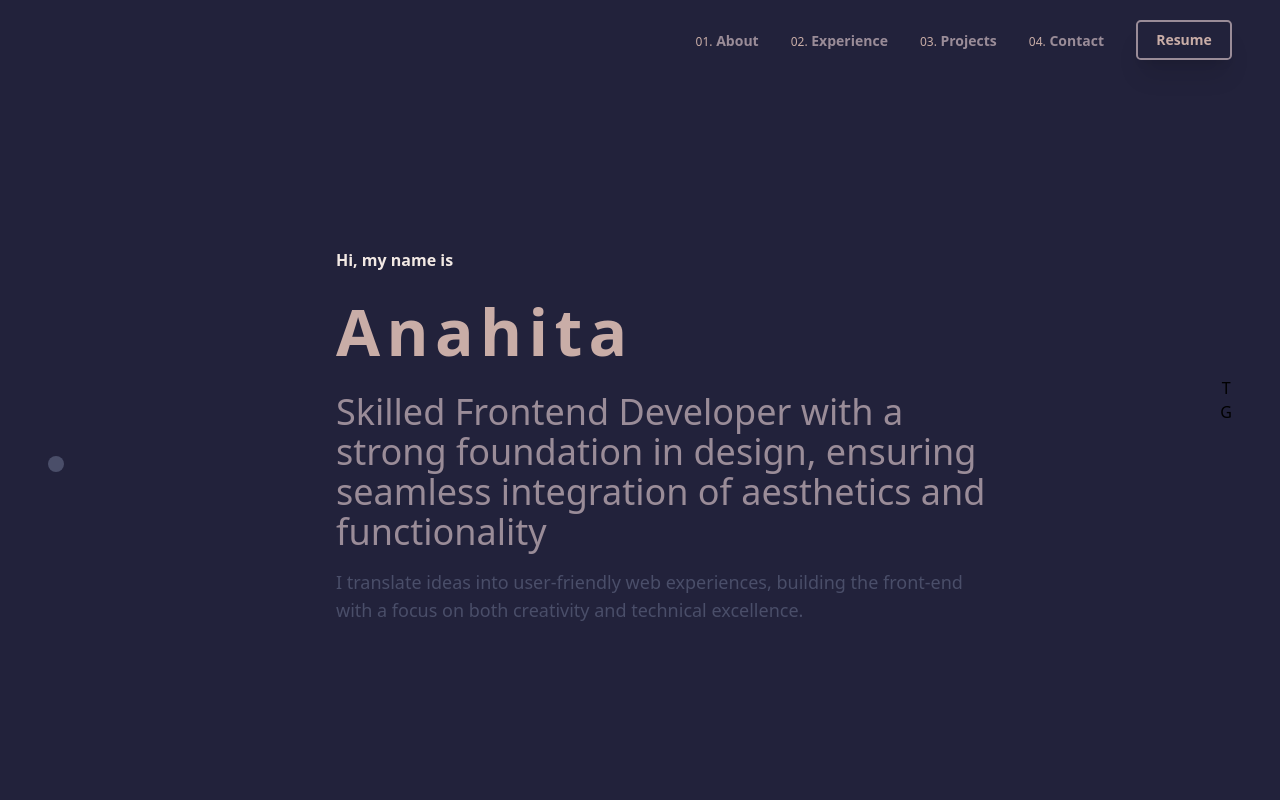
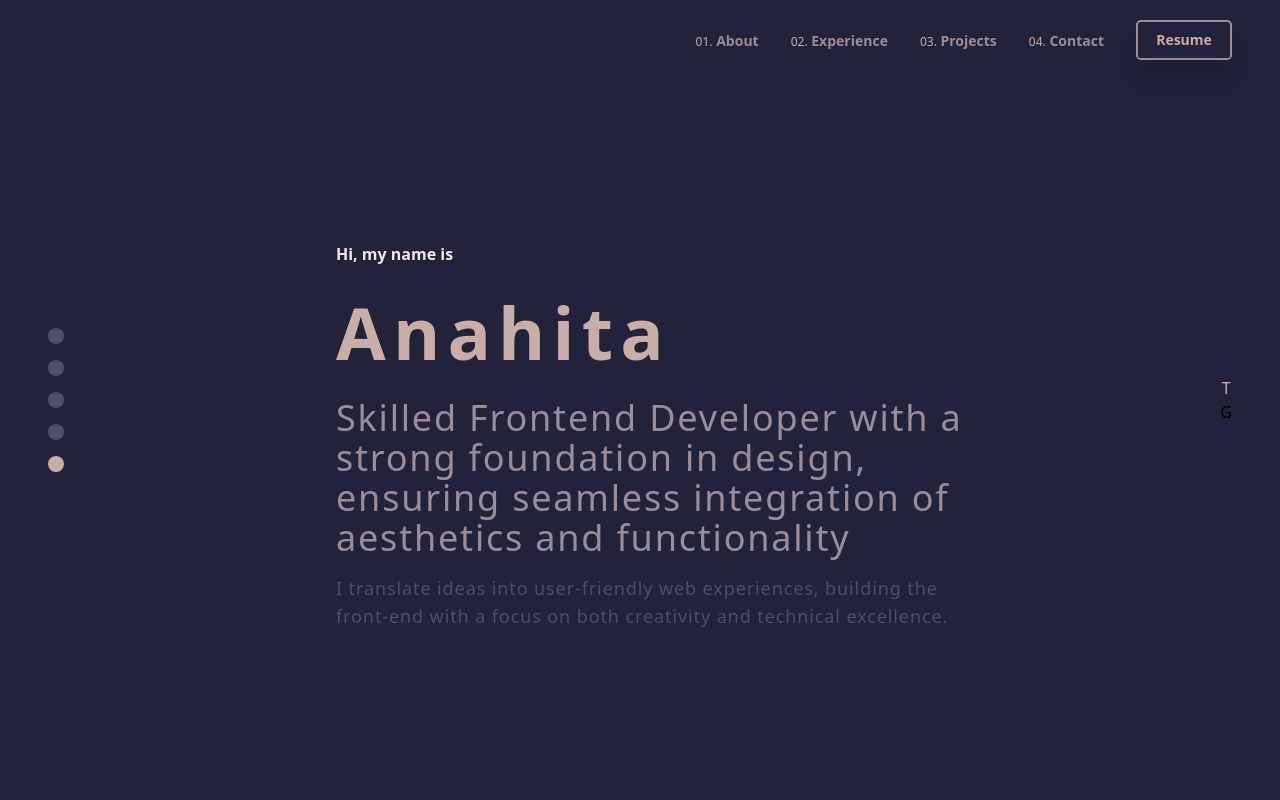
Before and after one commit to HitaBeeDev/portfolio, a React (Vite) app: page / in a window 1280 px wide. Shown: the top 800 px of the page. Built offline with nearby package versions, Linux system fonts and the light colour scheme.

Commit message:
updating UI

```diff
--- a/src/Components/Container.jsx
+++ b/src/Components/Container.jsx
@@ -41,7 +41,7 @@ function Container() {
             <div
               key={index}
               className={`h-4 w-4 rounded-full my-2 ${
-                activeDot === index ? "bg-color2" : "bg-gray-300"
+                activeDot === index ? "bg-color4" : "bg-color2"
               }`}
               onClick={() => handleDotClick(index)}
             ></div>
@@ -49,7 +49,7 @@ function Container() {
         </div>
 
         <div className="flex flex-col justify-center items-center h-screen bg-red-200 mr-12 fixed right-0">
-          <p>T</p>
+          <p className="text-color4">T</p>
           <p>G</p>
         </div>
       </div>
--- a/src/Components/HomeSection.jsx
+++ b/src/Components/HomeSection.jsx
@@ -4,16 +4,16 @@ function HomeSection() {
       <div className="ml-52 mb-12">
         <p className="text-md text-color5 font-semibold">Hi, my name is</p>
 
-        <p className="text-[4rem] text-color4 font-bold tracking-widest mt-3">
+        <p className="text-[4.5rem] text-color4 font-bold tracking-widest mt-3">
           Anahita
         </p>
 
-        <p className="text-4xl font-normal text-color3 mt-3 mr-[10rem]">
+        <p className="text-4xl tracking-wider font-medium text-color3 mt-3 mr-[10rem]">
           Skilled Frontend Developer with a strong foundation in design,
           ensuring seamless integration of aesthetics and functionality
         </p>
 
-        <p className="text-lg text-color2 font-normal  mt-4 mr-[10rem]">
+        <p className="text-lg tracking-wider text-color2 font-normal  mt-4 mr-[10rem]">
           I translate ideas into user-friendly web experiences, building the
           front-end with a focus on both creativity and technical excellence.
         </p>
```
